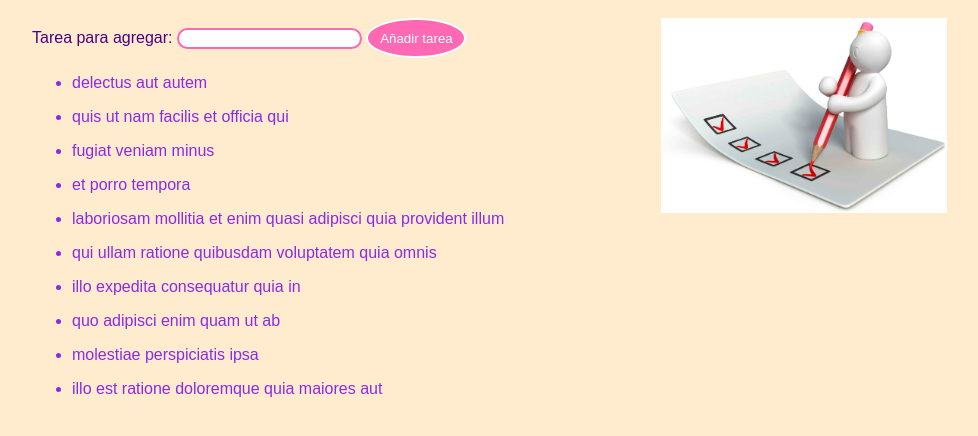
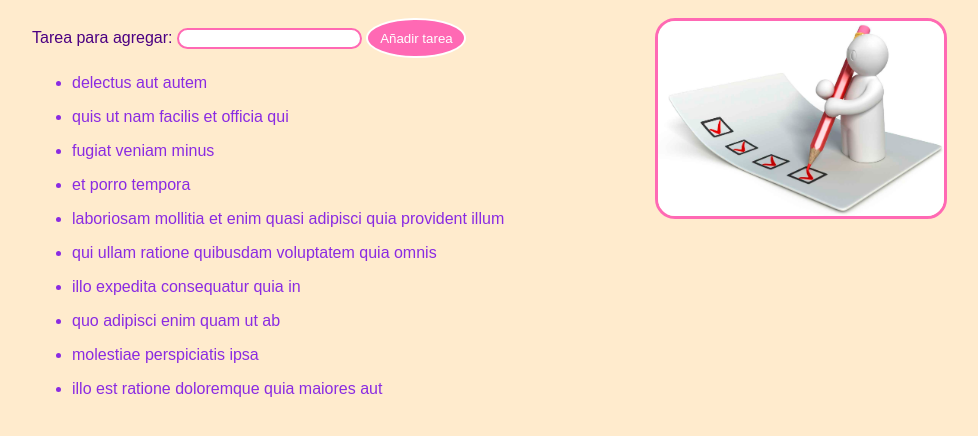
Before and after one commit to Fernandanais/lista-tareas, a plain HTML site: page index.html in a window 1280 px wide. Shown: the part 104-540 px from the top of the page, without its empty margins (96-1074 px from the left). Drawn offline with Linux system fonts and the light colour scheme.

Commit message:
Agregamos borde redondeado a la imagen

```diff
--- a/assets/css/estilos.css
+++ b/assets/css/estilos.css
@@ -22,6 +22,9 @@ img{
 	float: right;
 	width : 25%;
 	margin-right: 20%;
+	border-style: solid;
+	border-radius: 20px;
+	border-color: #FF69B4;
 
 }
 input{
```
